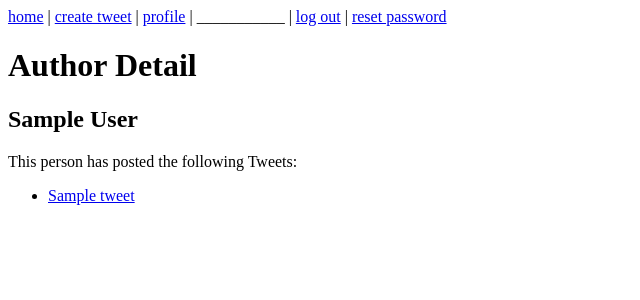
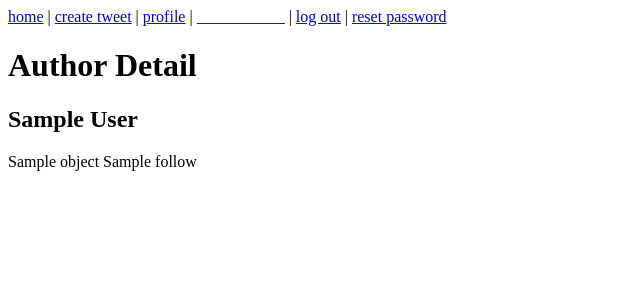
Before and after one commit to josephdubon/twitter-clone-django, a Django app: template templates/author_detail.html in a window 1280 px wide. Shown: the top 300 px of the page, without its empty margins (0-640 px from the left). Run offline with Django 3.2, Linux system fonts and the light colour scheme; a user stored in the database is signed in; tables that the repository leaves empty hold one stand-in row (values such as "Sample post"); the template is opened without the code that fills it: values that come from a table or form of the project are taken from there, most other values are stand-ins (such as "Sample title", 1, 10 or a date in 2020).

Commit message:
Testing new method linked to views, using object
Took 29 seconds

```diff
--- a/templates/author_detail.html
+++ b/templates/author_detail.html
@@ -7,20 +7,22 @@
     <h1>Author Detail</h1>
     <div>
         <h2>{{ author }}</h2>
-        {% if tweets %}
-            <p>
-                This person has posted the following Tweets:
-            </p>
-            <ul>
-                {% for tweet in tweets %}
-                    <li><a href="/tweet/{{ tweet.id }}">{{ tweet.title }}</a></li>
-                {% endfor %}
-            </ul>
-        {% else %}
-            <p>
-                This person has posted no tweets. Click <a href="{% url 'create_tweet' %}">here</a> to start posting!
-            </p>
-        {% endif %}
+        {{ object }}
+        {{ follow }}
+        {#        {% if tweets %}#}
+        {#            <p>#}
+        {#                This person has posted the following Tweets:#}
+        {#            </p>#}
+        {#            <ul>#}
+        {#                {% for tweet in tweets %}#}
+        {#                    <li><a href="/tweet/{{ tweet.id }}">{{ tweet.title }}</a></li>#}
+        {#                {% endfor %}#}
+        {#            </ul>#}
+        {#        {% else %}#}
+        {#            <p>#}
+        {#                This person has posted no tweets. Click <a href="{% url 'create_tweet' %}">here</a> to start posting!#}
+        {#            </p>#}
+        {#        {% endif %}#}
     </div>
 
 {% endblock %}
```
